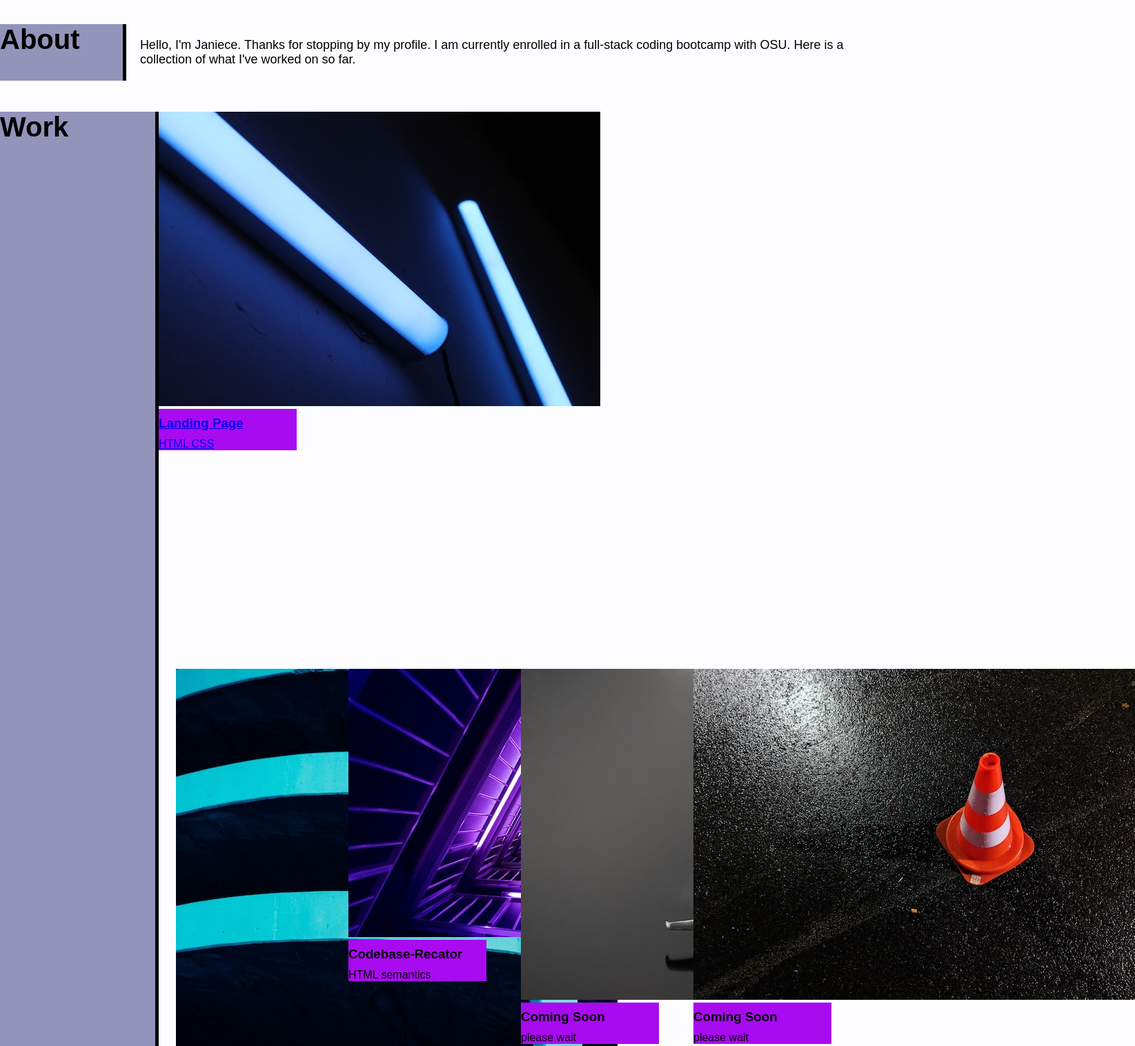
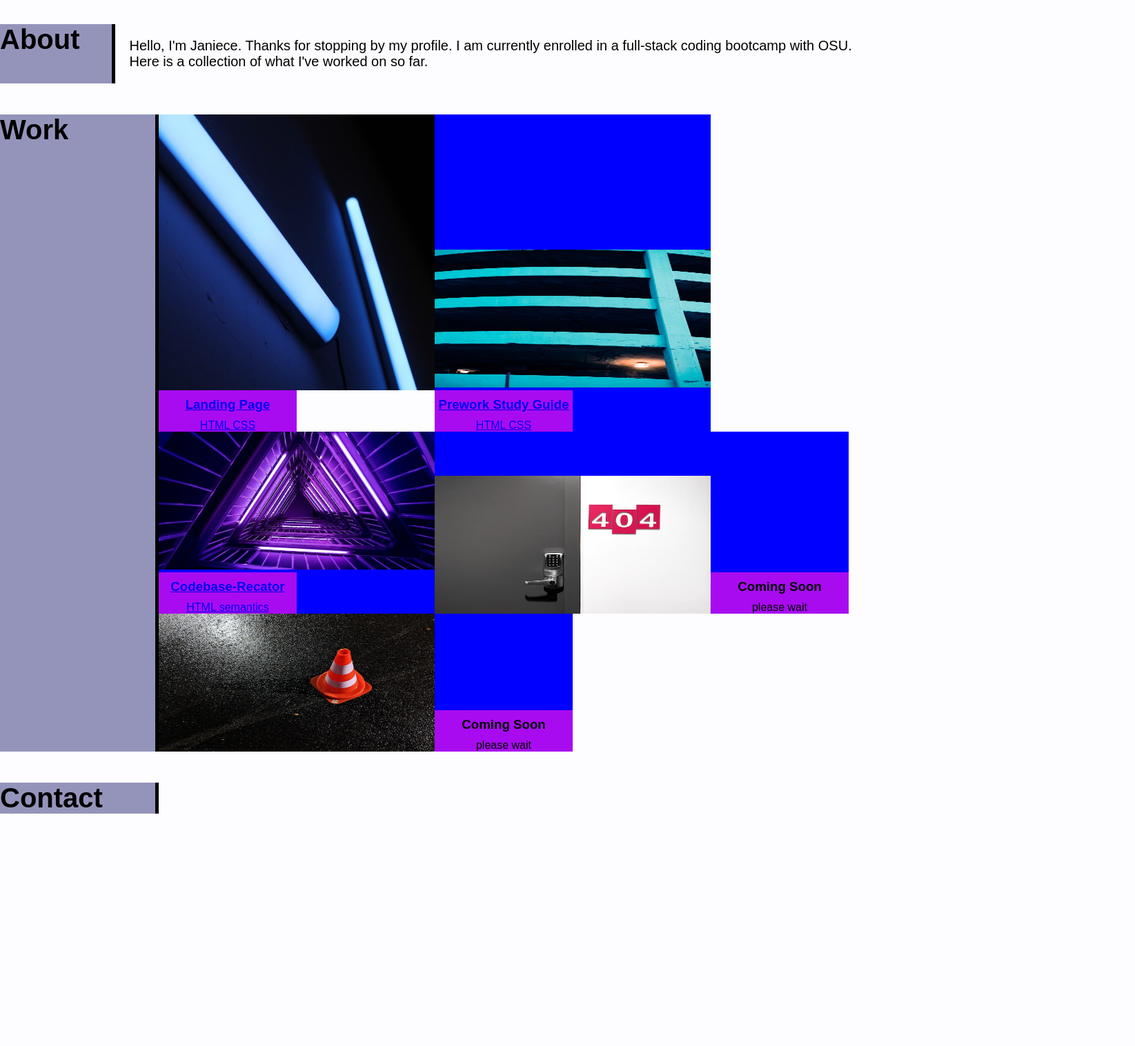
Before and after one commit to Janiece-Lewis/my-portfolio, a plain HTML site: page index.html in a window 1280 px wide. Shown: the part 300-1817 px from the top of the page at 69% size, 1645 px wide, since content can reach past the window. After the commit the page ends 1515 px from the top, so only its background shows below. Drawn offline with Linux system fonts and the light colour scheme.

Commit message:
updated readme

```diff
--- a/assets/css/style.css
+++ b/assets/css/style.css
@@ -14,7 +14,7 @@ body {
 
 
 header {
-    background-color: rgb(226, 13, 13);
+    background-color: rgb(0, 0, 0);
     height: 100px;
     margin: 0px;
     display: flex;
@@ -47,7 +47,7 @@ nav {
     /* margin-bottom: 5%;
     margin-top: 90px; */
     padding: 5px;
-    background-color: cornflowerblue;
+    background-color: rgb(0, 0, 0);
 
 
     /* position: fixed;  */
@@ -71,8 +71,7 @@ nav a {
 
 
     font-size: 20pt;
-    color: rgb(131, 56, 236);
-    background-color: chartreuse;
+    color: rgb(232, 226, 241);
     /* margin-top: 70px; */
     height: 100px;
     /* position:absolute; */
@@ -120,7 +119,7 @@ margin-top: 50%; */
 
 
 h2 {
-    display: inline;
+    /* display: inline; */
     color: #000000;
     background-color: rgba(144, 144, 184, 0.958);
     font-size: 30pt;
@@ -131,9 +130,7 @@ h2 {
     padding: 10px 0;
     display: flex;
     flex-direction: row;
-    /* flex-wrap: wrap;
-    align-items: stretch; */
-    justify-content: space-between;
+    justify-content:space-between;
 
 }
 .section-header {
@@ -145,7 +142,7 @@ h2 {
 }
 
 p {
-    font-size: 18px;
+    font-size: 20px;
 }
 
 .work-flex-container {
@@ -155,30 +152,59 @@ p {
 
 }
 
-.flex-item {
-    justify-content: center;
-    align-items: center;
+.small-flex-item {
+    display: flex;
+    flex-wrap: wrap;
+    justify-content: space-around;
+    align-items:flex-end;
     flex-direction: row;
-    max-width: 200px;
-    height: 50%;
-    margin: 5px;
-    padding: 20px;
+    background-color: blue;
+    /* max-width: 200px;
+    height: 50%; */
+    /* margin: 5px; */
+    /* padding: 20px; */
 
 }
 
 
+img {
+    width: 400px;
+    height:200px;
+}
 
-.flex-item-main {
-    width: 100%;
-    height: 50%;
+#main-img {
+    /* justify-content: center;
+    align-items: center;
+    flex-direction: column;
+    align-items:flex-end; */
+    display: flex;
+    flex-wrap: nowrap;
+    justify-content: center;
+    max-width:800px;
+    height: 400px;
 
 
 }
 
+/* img {
+    width: 300px;
+    height: 200px;
+    padding: 5px;
+    justify-content:center;
+    align-items: center;
+    flex-direction: row;
+    border:10px solid #f10ac3;
+
+
+} */
+
 h3,
 span {
 
-    display: block;
+    display: flex;
+    flex-wrap: wrap;
+    justify-content: center;
+    flex-direction: row;
     padding-top: 10px;
     width: 200px;
     background-color: rgb(168, 11, 240);
--- a/index.html
+++ b/index.html
@@ -73,42 +73,54 @@
             <div class="work-flex-container">
 
                 <!-- landing page flex item -->
-                <div class="flex-item-main">
+                <!-- <div class="flex-item-main"> -->
+
                 <a href="https://janiece-lewis.github.io/landing-page-mini-project/" target="_blank"> <img
-                            src="./assets/images/workimage1.jpg">
+                        id="main-img" src="./assets/images/workimage1.jpg">
+                    <div>
                         <h3>Landing Page</h3>
                         <span>HTML CSS</span>
                     </div>
 
+                </a>
+
                 <!-- prework study guide flex item -->
-                <div class="flex-item prework">
+                <div class="small-flex-item">
                     <a href="https://janiece-lewis.github.io/prework-study-guide/" target="_blank"><img
-                            src="./assets/images/workimage2.jpg"></a>
-
+                            src="./assets/images/workimage2.jpg">
+                        <div>
                             <h3>Prework Study Guide</h3>
                             <span>HTML CSS</span>
                         </div>
+                    </a>
+                </div>
 
                 <!-- codebase-refactor flex item -->
-                <div class="flex-item codebase">
+                <div class="small-flex-item">
                     <a href="https://janiece-lewis.github.io/SEO-Codebase-Refactor/" target="_blank"><img
-                            src="./assets/images/workimage3.jpg"></a>
-
+                            src="./assets/images/workimage3.jpg">
+                    <div>
                         <h3>Codebase-Recator</h3>
                         <span>HTML semantics</span>
                     </div>
+                    </a>
+                </div>
                 <!-- coming soon flex item -->
-                <div class="flex-item soon-1">
-                    <img src="./assets/images/cs1.jpg"></a>
+                <div class="small-flex-item">
+                    <img src="./assets/images/cs1.jpg">
+                    <div>
                         <h3>Coming Soon</h3>
                         <span>please wait</span>
                     </div>
+                </div>
 
                 <!-- coming soon flex item  -->
-                <div class="flex-item soon-2">
-                    <img src="./assets/images/cs2.jpg"></a>
+                <div class="small-flex-item">
+                    <img src="./assets/images/cs2.jpg">
+                    <div>
                       <h3>Coming Soon</h3>
                       <span>please wait</span>
+                    </div>
                 </div>
 
             </div>
@@ -118,9 +130,10 @@
 
         <!-- contact section -->
 
-        <section class="page-section" id="contact"></section>
+        <section class="page-section" id="contact">
 
-        <h2>Contact</h2>
+            <h2 class="section-header">Contact</h2>
+        </section>
 
 
     </main>
```
Also changed, not shown: 1 other file. Lines whose indentation alone changed are shown as unchanged.
